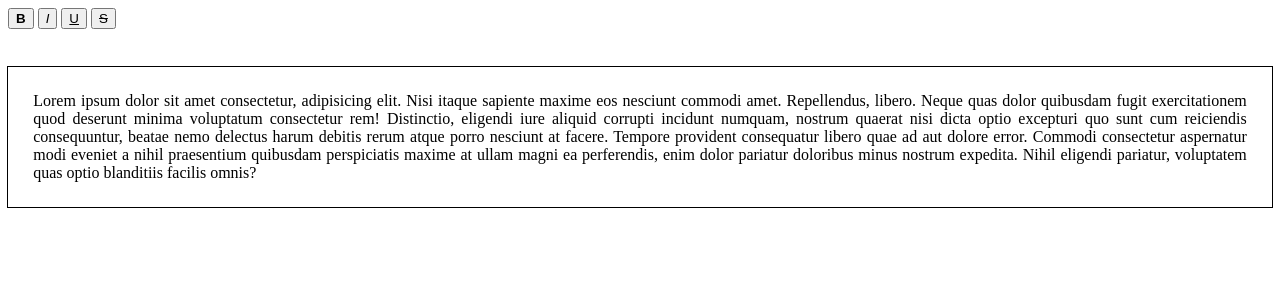
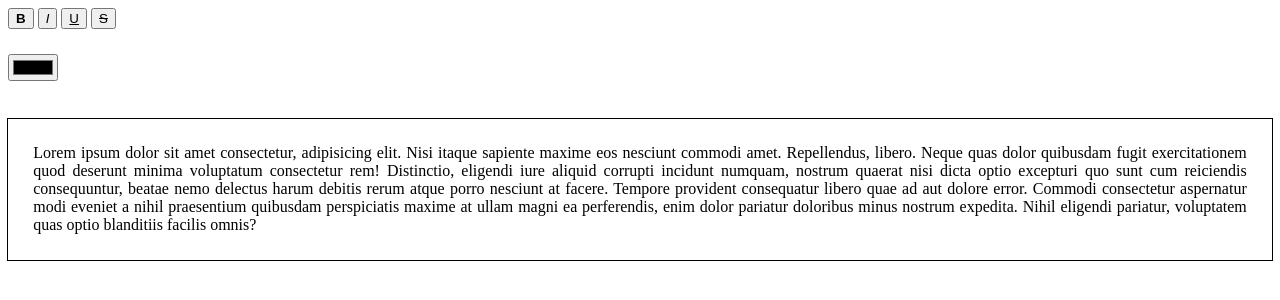
Before and after one commit to andre2xu/rich_text_editor, a website with bundled scripts: page index.html in a window 1280 px wide. Built offline with nearby package versions, Linux system fonts and the light colour scheme.

Commit message:
Created a color picker.

```diff
--- a/index.html
+++ b/index.html
@@ -13,6 +13,10 @@
             text-align: justify;
             margin-top: 3%;
         }
+
+        #color-picker {
+            margin-top: 2%;
+        }
     </style>
 </head>
 <body>
@@ -23,6 +27,8 @@
         <button id="strikethrough" style="text-decoration: line-through;">S</button>
     </div>
 
+    <input id="color-picker" type="color">
+
     <div id="text-box">
         Lorem ipsum dolor sit amet consectetur, adipisicing elit. Nisi itaque sapiente maxime eos nesciunt commodi amet. Repellendus, libero. Neque quas dolor quibusdam fugit exercitationem quod deserunt minima voluptatum consectetur rem! Distinctio, eligendi iure aliquid corrupti incidunt numquam, nostrum quaerat nisi dicta optio excepturi quo sunt cum reiciendis consequuntur, beatae nemo delectus harum debitis rerum atque porro nesciunt at facere. Tempore provident consequatur libero quae ad aut dolore error. Commodi consectetur aspernatur modi eveniet a nihil praesentium quibusdam perspiciatis maxime at ullam magni ea perferendis, enim dolor pariatur doloribus minus nostrum expedita. Nihil eligendi pariatur, voluptatem quas optio blanditiis facilis omnis?
     </div>
```
